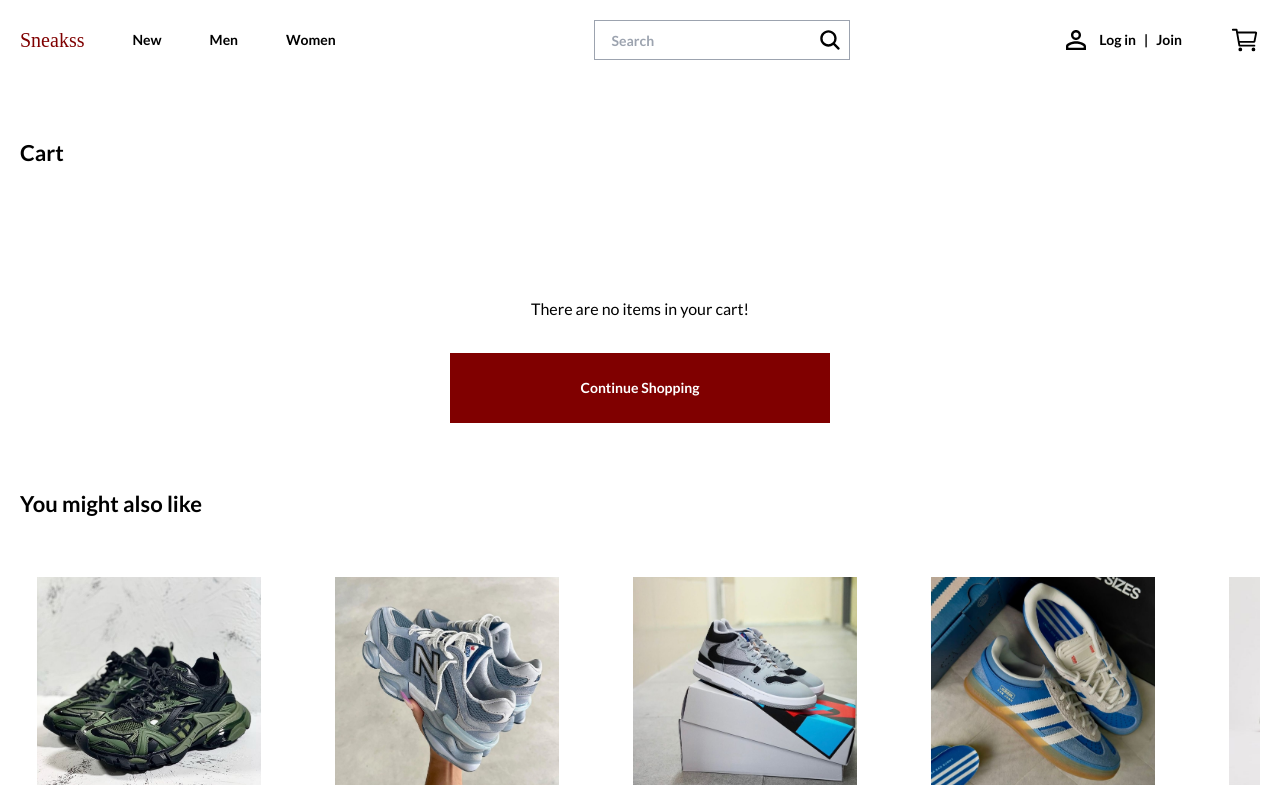
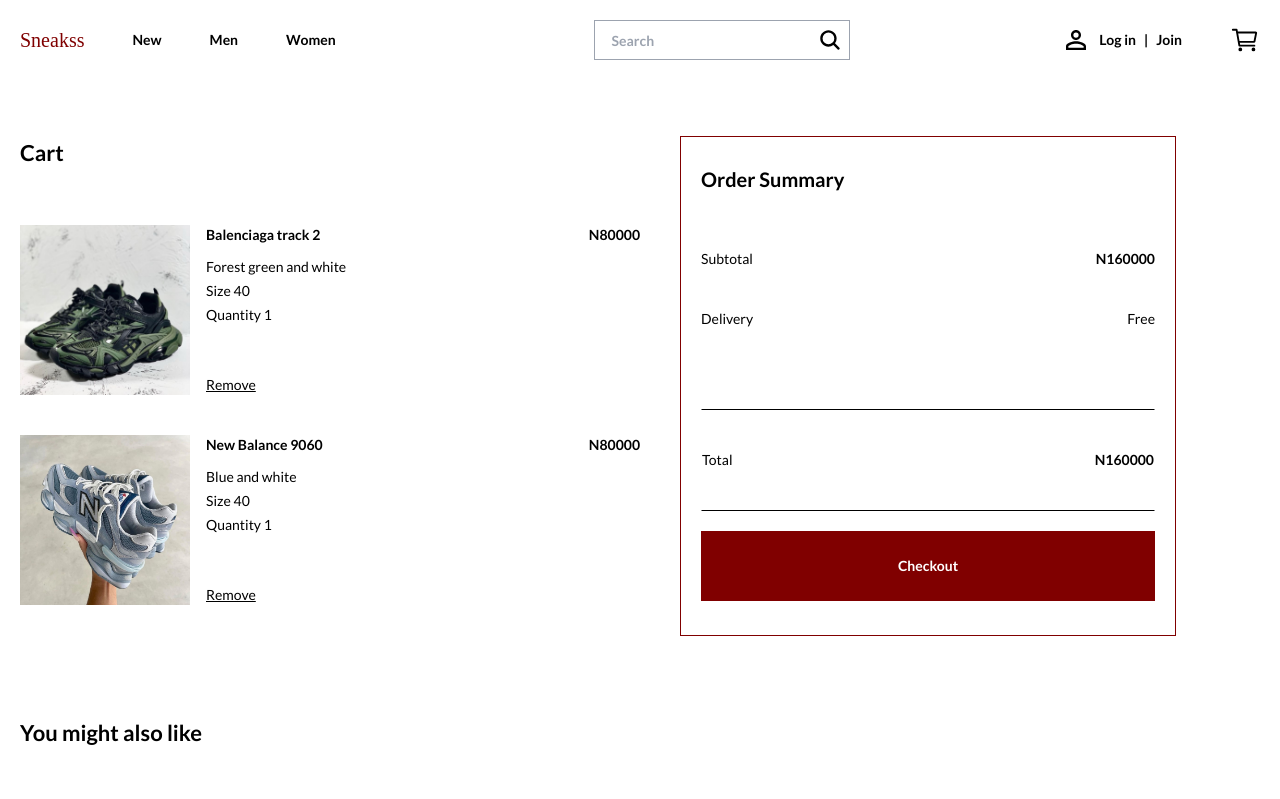
Before and after one commit to Deyjuwon/sneakss, a React (Vite) app: page /cart in a window 1280 px wide. Shown: the top 799 px of the page. Built offline with nearby package versions, Linux system fonts and the light colour scheme; no server answers; a web font is replaced by a local one.

Commit message:
cart page when items are added

```diff
--- /dev/null
+++ b/src/components/EmptyCart.jsx
@@ -0,0 +1,13 @@
+import { useNavigate } from 'react-router-dom'
+
+const EmptyCart = () => {
+  const navigate = useNavigate();
+  return (
+    <div className="flex justify-center items-center flex-col pt-32 gap-8">
+        <p>There are no items in your cart!</p>
+        <button className="h-[70px] w-[380px] flex justify-center font-semibold items-center text-sm bg-primaryRed text-white " onClick={() => navigate('/')}>Continue Shopping</button>
+  </div>
+  )
+}
+
+export default EmptyCart
--- a/src/pages/Cart.jsx
+++ b/src/pages/Cart.jsx
@@ -1,23 +1,92 @@
+import { useEffect } from "react"
 import Footer from "../components/Footer"
 import Header from "../components/Header"
-import NewArrival from "../components/NewArrival"
 import RandomProducts from "../components/RandomProducts"
-
+import { useNavigate } from "react-router-dom"
+import EmptyCart from "../components/EmptyCart"
+import pro4 from '../assets/products/pro4.jpg'
+import pro1 from '../assets/products/pro1.jpg'
 
 const Cart = () => {
+  // const navigate = useNavigate();
+  useEffect(() => {
+    window.scrollTo(0,0);
+}, [])
   return (
     <div className="pt-32 md:pt-24 ">
       <Header showSearchBar={true} />
-      <div className="px-5 pt-10">
-        <h1 className="font-bold text-[22px] ">Cart</h1>
-        <div className="flex justify-center items-center flex-col pt-32 gap-8">
-          <p>There are no items in your cart!</p>
-          <button className="h-[70px] w-[380px] flex justify-center font-semibold items-center text-sm bg-primaryRed text-white ">Continue Shopping</button>
+      <div className="px-5 pt-10 flex gap-10">
+        <div className=" w-1/2">
+          <h1 className="font-bold text-[22px] ">Cart</h1>
+          {/* <EmptyCart />       */}
+          <div className="pt-14 flex flex-col gap-10">
+            <div className="flex justify-between ">
+              <div className="flex gap-4">
+                <img src={pro4} alt="" className="w-[170px] h-[170px]" />
+                <div className="text-sm flex flex-col justify-between">
+                  <div className="flex flex-col gap-1">
+                    <p className="font-bold pb-2">Balenciaga track 2</p>
+                    <p>Forest green and white</p>
+                    <p>Size 40</p>
+                    <p>Quantity 1</p>
+                  </div>
+                  <div>
+                    <p className="underline">Remove</p>
+                  </div>
+
+                </div>
+              </div>
+              <div>
+                <p className="font-bold text-sm ">N80000</p>
+              </div>
+            </div>
+
+            <div className="flex justify-between ">
+              <div className="flex gap-4">
+                <img src={pro1} alt="" className="w-[170px] h-[170px]" />
+                <div className="text-sm flex flex-col justify-between">
+                  <div className="flex flex-col gap-1">
+                    <p className="font-bold pb-2">New Balance 9060</p>
+                    <p>Blue and white</p>
+                    <p>Size 40</p>
+                    <p>Quantity 1</p>
+                  </div>
+                  <div>
+                    <p className="underline">Remove</p>
+                  </div>
+
+                </div>
+              </div>
+              <div>
+                <p className="font-bold text-sm ">N80000</p>
+              </div>
+            </div>
+          </div>
+        </div>
+        <div className="border border-[#800000] h-[500px] w-[40%] px-5 text-sm">
+          <p className="text-xl font-bold pt-7 pb-14">Order Summary</p>
+          <div className="flex flex-col gap-10">
+            <div className="flex justify-between">
+              <p>Subtotal</p>
+              <p className="font-bold">N160000</p>
+            </div>
+            <div className="flex justify-between">
+              <p>Delivery</p>
+              <p>Free</p>
+            </div>
+          </div>
+
+          <div className="border-t-black border border-white border-b-black mt-20 flex justify-between py-10">
+            <p>Total</p>
+            <p className="font-bold">N160000</p>
+          </div>
+
+          <button className="h-[70px] w-full flex justify-center font-semibold items-center text-sm bg-primaryRed text-white mt-5">Checkout</button>
         </div>
 
+      </div>
 
-      </div>
-      <div className="pt-16">
+      <div className="pt-20">
           <p className="text-[22px] font-bold px-5">You might also like</p>
           <RandomProducts />
       </div>
```
